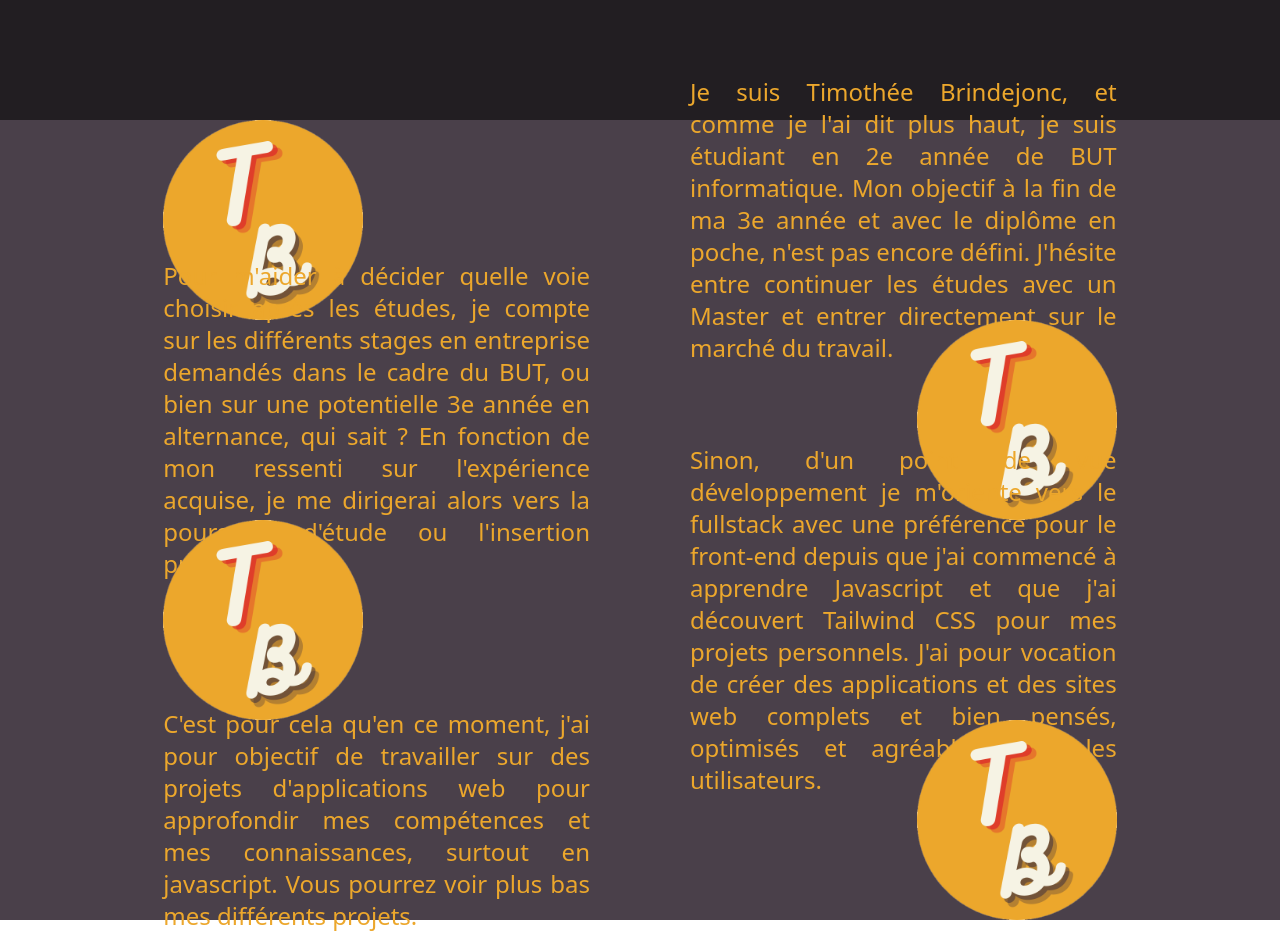
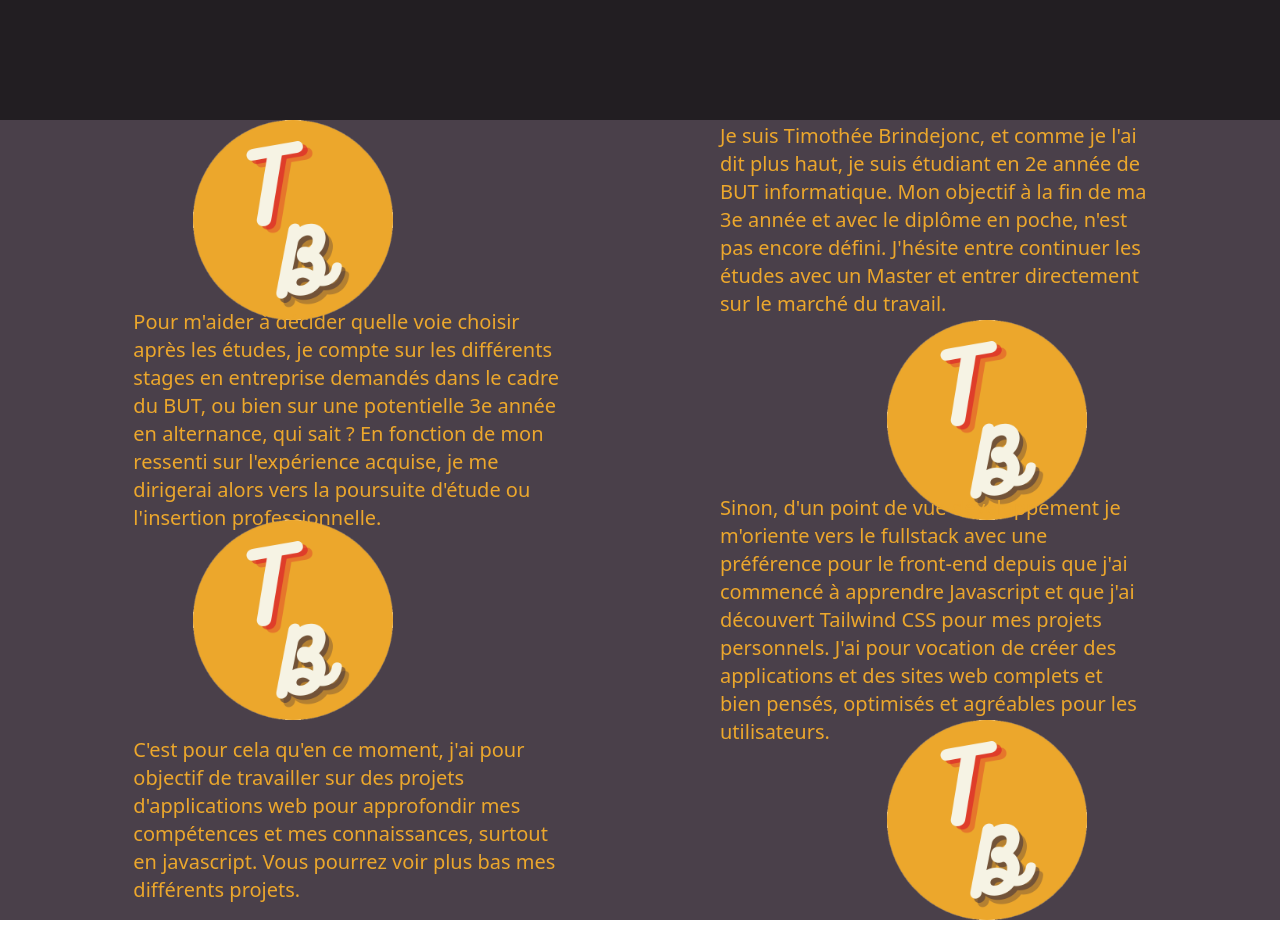
Before and after one commit to Timeuh/Portfolio-V1, a React (Vite) app: page / in a window 1280 px wide. Shown: the part 760-1692 px from the top of the page. Built offline with nearby package versions, Linux system fonts and the light colour scheme.

Commit message:
style: adjust space between elements

```diff
--- a/src/components/About.jsx
+++ b/src/components/About.jsx
@@ -3,9 +3,11 @@ import icon from '../../public/icon.png';
 function About() {
 
     return (
-        <div id="about" className="h-screen w-full bg-thunder-800 text-fuel-yellow-main text-2xl">
-            <div className="flex flex-row justify-around text-justify items-center h-1/4">
-                <img src={icon} height="200" width="200" alt="icon"/>
+        <div id="about" className=" w-full bg-thunder-800 text-fuel-yellow-main text-xl h-full h-screen">
+            <div className="flex flex-row justify-around items-center h-1/4 py-8">
+                <div className="w-1/4 flex flex-row justify-center">
+                    <img src={icon} height="200" width="200" alt="icon"/>
+                </div>
                 <p className="w-2/6">
                     Je suis Timothée Brindejonc, et comme je l'ai dit plus haut, je suis étudiant en 2e année
                     de BUT informatique. Mon objectif à la fin de ma 3e année et avec le diplôme en poche, n'est
@@ -13,8 +15,10 @@ function About() {
                     sur le marché du travail.
                 </p>
             </div>
-            <div className="flex flex-row-reverse justify-around text-justify items-center h-1/4">
-                <img src={icon} height="200" width="200" alt="icon"/>
+            <div className="flex flex-row-reverse justify-around items-center h-1/4 py-8">
+                <div className="w-1/4 flex flex-row justify-center">
+                    <img src={icon} height="200" width="200" alt="icon"/>
+                </div>
                 <p className="w-2/6">
                     Pour m'aider à décider quelle voie choisir après les études, je compte sur les différents stages
                     en entreprise demandés dans le cadre du BUT, ou bien sur une potentielle 3e année en alternance, qui
@@ -24,8 +28,10 @@ function About() {
                     ou l'insertion professionnelle.
                 </p>
             </div>
-            <div className="flex flex-row justify-around text-justify items-center h-1/4">
-                <img src={icon} height="200" width="200" alt="icon"/>
+            <div className="flex flex-row justify-around items-center h-1/4 py-8">
+                <div className="w-1/4 flex flex-row justify-center">
+                    <img src={icon} height="200" width="200" alt="icon"/>
+                </div>
                 <p className="w-2/6">
                     Sinon, d'un point de vue développement je m'oriente vers le fullstack avec une préférence pour le
                     front-end
@@ -36,8 +42,10 @@ function About() {
                     les utilisateurs.
                 </p>
             </div>
-            <div className="flex flex-row-reverse justify-around text-justify items-center h-1/4">
-                <img src={icon} height="200" width="200" alt="icon"/>
+            <div className="flex flex-row-reverse justify-around items-center h-1/4 py-8">
+                <div className="w-1/4 flex flex-row justify-center">
+                    <img src={icon} height="200" width="200" alt="icon"/>
+                </div>
                 <p className="w-2/6">
                     C'est pour cela qu'en ce moment, j'ai pour objectif de travailler sur des projets d'applications web
                     pour
```
